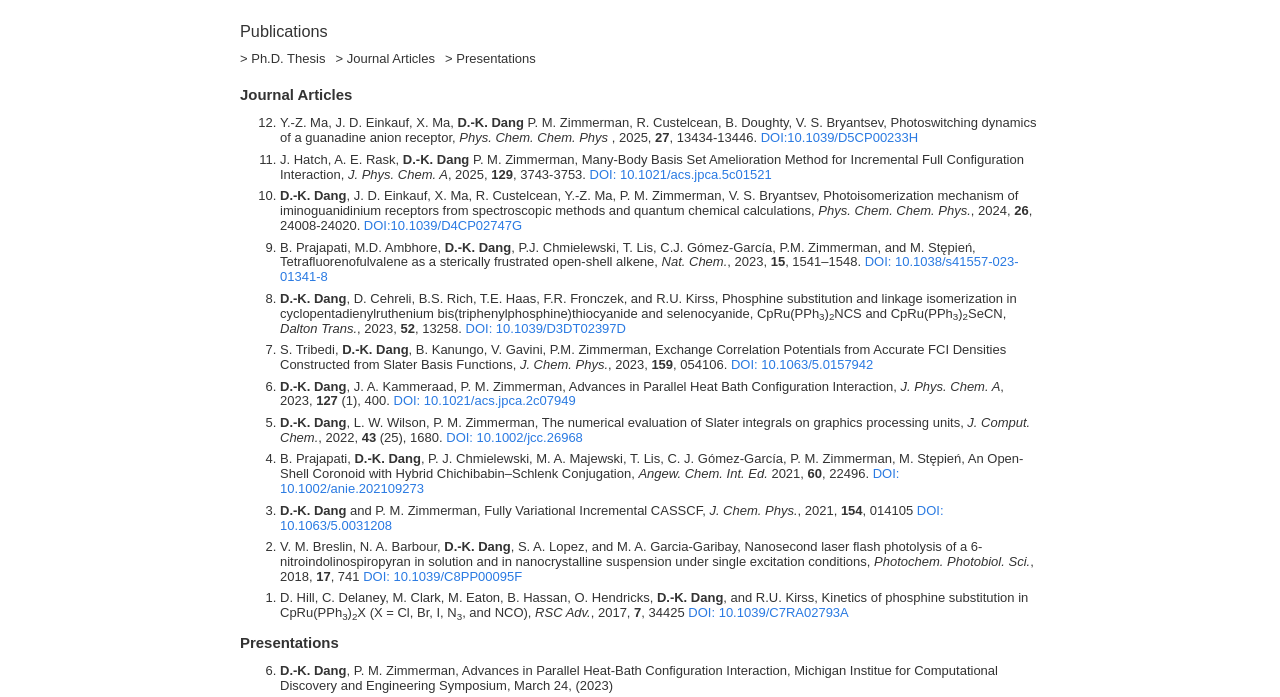
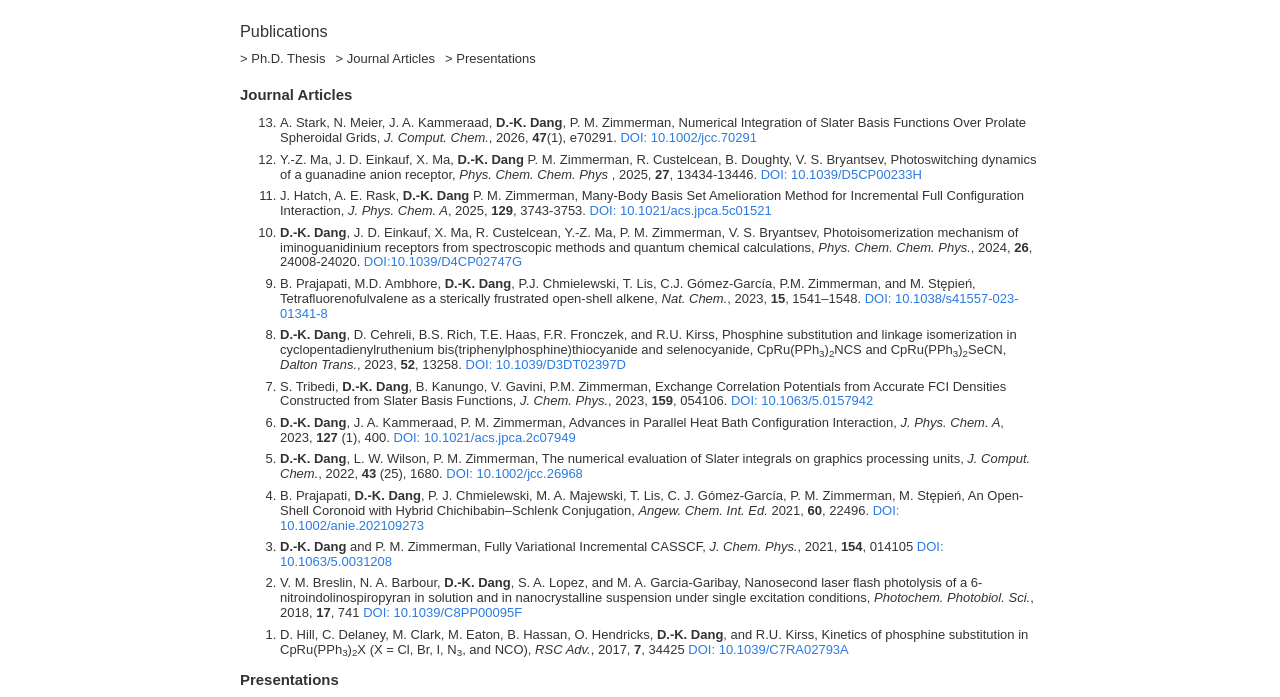
Before and after one commit to duykhoidang/duykhoidang.github.io, a plain HTML site: page pubs/index.html in a window 1280 px wide. Shown: the part 56-753 px from the top of the page. Drawn offline with Linux system fonts and the light colour scheme.

Commit message:
New publication

```diff
--- a/pubs/index.html
+++ b/pubs/index.html
@@ -52,7 +52,8 @@
 <section id="journal-articles">
     <h2 class="section-title">Journal Articles</h2>
     <ol reversed>
-        <li> Y.-Z. Ma, J. D. Einkauf, X. Ma, <b>D.-K. Dang</b> P. M. Zimmerman, R. Custelcean, B. Doughty, V. S. Bryantsev, Photoswitching dynamics of a guanadine anion receptor, <i> Phys. Chem. Chem. Phys </i>, 2025, <b>27</b>, 13434-13446. <a href=https://doi.org/10.1039/D5CP00233H> DOI:10.1039/D5CP00233H</a></li>
+        <li> A. Stark, N. Meier, J. A. Kammeraad, <b>D.-K. Dang</b>, P. M. Zimmerman, Numerical Integration of Slater Basis Functions Over Prolate Spheroidal Grids, <i>J. Comput. Chem.</i>, 2026, <b>47</b>(1), e70291. <a href="https://doi.org/10.1002/jcc.70291">DOI: 10.1002/jcc.70291</a></li>
+        <li> Y.-Z. Ma, J. D. Einkauf, X. Ma, <b>D.-K. Dang</b> P. M. Zimmerman, R. Custelcean, B. Doughty, V. S. Bryantsev, Photoswitching dynamics of a guanadine anion receptor, <i> Phys. Chem. Chem. Phys </i>, 2025, <b>27</b>, 13434-13446. <a href=https://doi.org/10.1039/D5CP00233H>DOI: 10.1039/D5CP00233H</a></li>
         <li> J. Hatch, A. E. Rask, <b>D.-K. Dang</b> P. M. Zimmerman, Many-Body Basis Set Amelioration Method for Incremental Full Configuration Interaction, <i>J. Phys. Chem. A</i>, 2025, <b>129</b>, 3743-3753. <a href="https://doi.org/10.1021/acs.jpca.5c01521">DOI: 10.1021/acs.jpca.5c01521</a> </li>
         <li><b>D.-K. Dang</b>, J. D. Einkauf, X. Ma, R. Custelcean, Y.-Z. Ma, P. M. Zimmerman, V. S. Bryantsev, Photoisomerization mechanism of iminoguanidinium receptors from spectroscopic methods and quantum chemical calculations, <i>Phys. Chem. Chem. Phys.</i>, 2024, <b>26</b>, 24008-24020. <a href="https://doi.org/10.1039/D4CP02747G">DOI:10.1039/D4CP02747G</a></li>
         <li>B. Prajapati, M.D. Ambhore, <b>D.-K. Dang</b>, P.J. Chmielewski, T. Lis, C.J. Gómez-García, P.M. Zimmerman, and M. Stępień, Tetrafluorenofulvalene as a sterically frustrated open-shell alkene, <i>Nat. Chem.</i>, 2023, <b>15</b>, 1541–1548. <a href="https://doi.org/10.1038/s41557-023-01341-8">DOI: 10.1038/s41557-023-01341-8</a></li>
```
Also changed, not shown: 1 other file.
